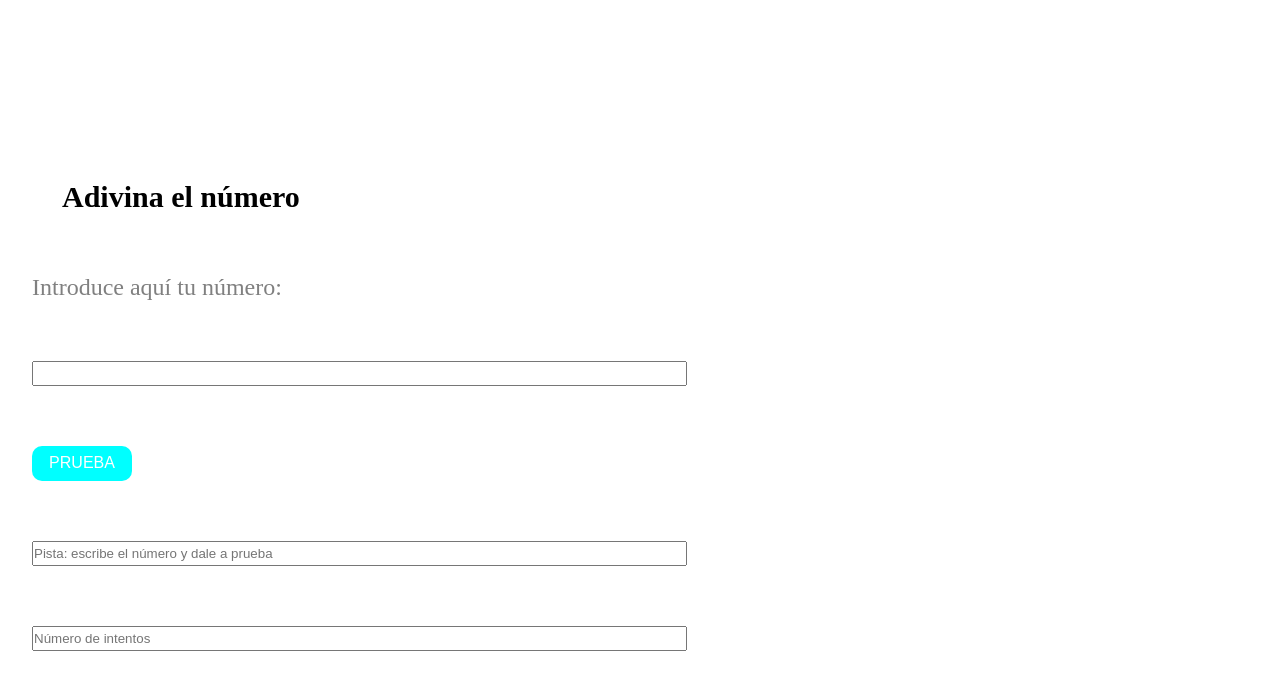
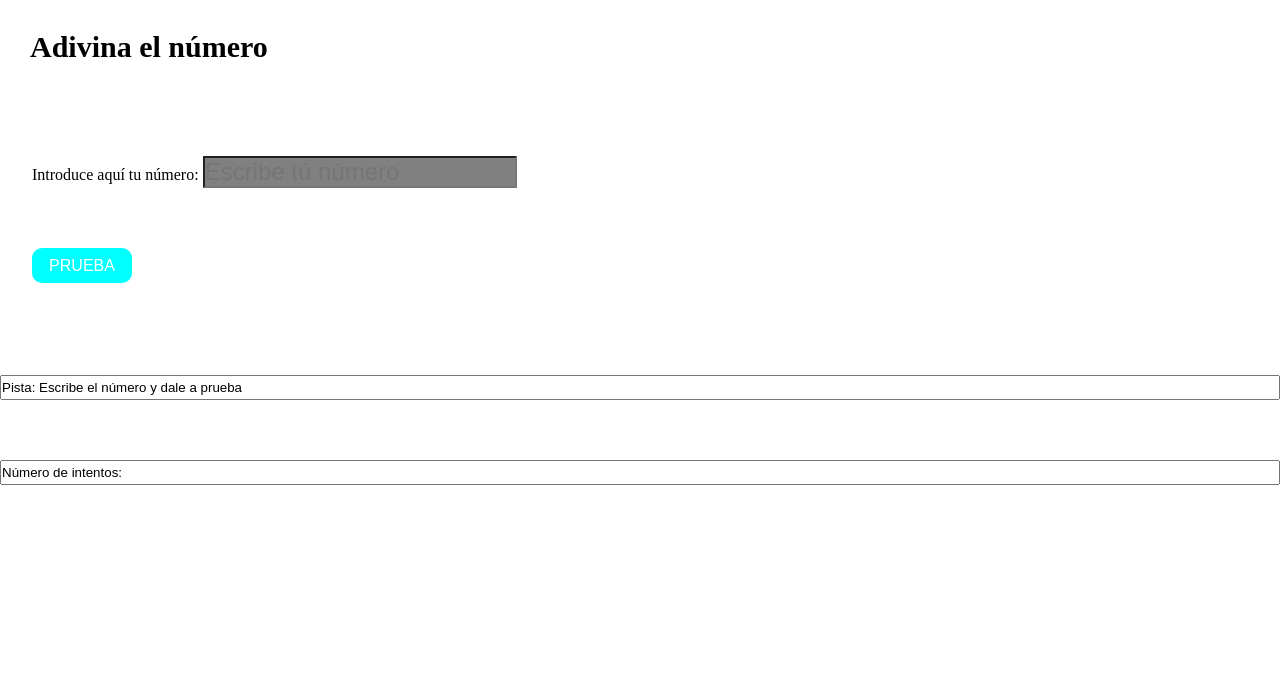
Before and after one commit to Adalab/modulo-2-evaluacion-intermedia-IsabelCollado, a plain HTML site: page index.html in a window 1280 px wide. Drawn offline with Linux system fonts and the light colour scheme.

Commit message:
Add main.js

```diff
--- a/css/main.css
+++ b/css/main.css
@@ -1,11 +1,7 @@
 .main {
     width: 100vw;
     height: 100vh;
-    padding: 2rem 2rem;
-    display: flex;
-    flex-direction: column;
-    justify-content: center;
-    align-items: flex-start;
+
 }
 
 .title {
@@ -14,13 +10,23 @@
     padding: 30px 30px;
 }
 
-.párrafo {
+.form {
+    width: 100vw;
+    padding: 2rem 2rem;
+    display: flex;
+    flex-direction: column;
+    justify-content: center;
+    align-items: flex-start;
+}
+
+.Number {
+
     font-size: 24px;
-    color: gray;
+    background-color: gray;
     margin: 30px 0 30px 0;
 }
 
-.button {
+.btn {
     width: 100px;
     height: 35px;
     border-radius: 10px;
@@ -34,13 +40,7 @@
 
 }
 
-.type {
-    margin: 30px 0 30px 0;
-    width: 100%;
-    height: 25px;
-}
-
-.clue {
+.clued {
     width: 100%;
     margin: 30px 0 30px 0;
     height: 25px;
--- a/index.html
+++ b/index.html
@@ -8,17 +8,25 @@
     <link rel="stylesheet" href="./css/main.css">
     <title>Modulo 2 evaluación intermedia</title>
 </head>
-<body class="page">
+<body>
+
     <main class="main">
+
         <h1 class="title">Adivina el número</h1>
-            <p class="párrafo">Introduce aquí tu número:</p>
+
         <form action="#" class="form">
-            <input type="text" class=" type js-type">
-            <input class="button js-bnt" type="button" value="Prueba" />
-            <input type="text" placeholder="Pista: escribe el número y dale a prueba" class="clue js-clue">
-            <input type="text" placeholder="Número de intentos" class="tried js-tried">
 
-        </form>
+            <label for="" class="text" id="Number">
+                Introduce aquí tu número:
+                <input type="text" name="Number" id="Number" placeholder="Escribe tú número" class="Number js-inpNumber">
+            </label>
+
+        <input type="submit" class="btn js-btn" value="prueba" >
+    </form>
+
+        <input type="text" value="Pista: Escribe el número y dale a prueba" class="clued">
+
+        <input type="text" value="Número de intentos:" class="tried">
     </main>
     <script src="./js/main.js"></script>
 </body>
--- a/js/main.js
+++ b/js/main.js
@@ -2,36 +2,50 @@
 
 //constantes
 
-const typeEle= document.querySelector('.js-type');
+const inpEle= document.querySelector('.js-inpnumber');
 const btn= document.querySelector('.js-btn');
 const clueEle= document.querySelector('.js-clue');
 const trieEle= document.querySelector('.js-tried');
 
-
-
-
-
+console.log('holiiii')
 
 
 //funciones
-
 
 function getRandomNumber(max) {
     return Math.ceil(Math.random() * max);
     }
 
+    const randomNumber= getRandomNumber(100);
 
+    const comparar =() =>{
 
+    let inpValue = parseInt(inp.value);
 
+        if (inp.value === RandomNumber) {
+        clueEle.innerHTML = 'Has ganado campeona!!!';
 
+        } else if (inp.value <        RandomNumber &&  inpValue >0){
+        clueEle.innerHTML = 'Demasiado bajo';
 
+        }else if (inp.value > RandomNumber && inpValue < 101){
+        clueEle.innerHTML = 'Demasiado alto';
 
+        }if(inpValue > 100 || inputValue < -1){
+        clueEle.innerHTML = 'El número debe estar entre 1 y 100';
+    }
+    }
 
+    const triedEle = () =>{
+        conunt++;
+        triedEle.innerHTML = count;
+    }
 
 //eventos
+
 function handleClickBtn(ev) {
     ev.preventDefault();
-    setRandomBackground();
+
 }
 
 btn.addEventListener("click" , handleClickBtn)
```
